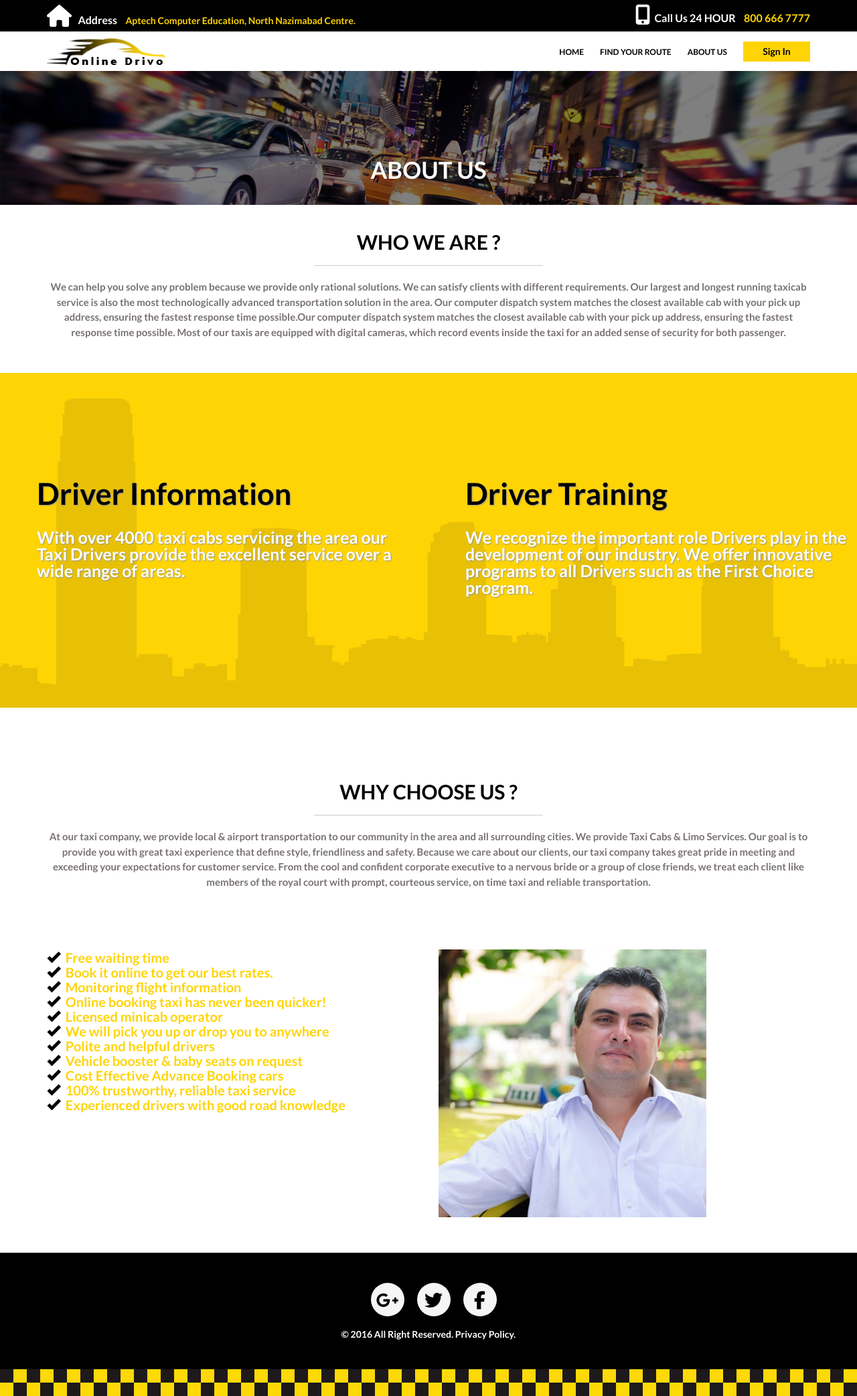
After one commit to shazaib/Project2016, a PHP site: page /about-us in a window 1280 px wide. The commit adds this page. Shown: the whole page at 67% size. Run offline with PHP 8.4, Linux system fonts and the light colour scheme; some libraries are stand-ins or nearby versions.

Commit message:
files updated

```diff
--- a/404.php
+++ b/404.php
@@ -7,7 +7,7 @@
 
 	<img src="images/logo3.png" style="margin-top:100px;">
 
-	<h1 style="font-family: 'Lato',sans-serif;font-size: 40px;margin-top: 65px;">Sorry this page is not Available</h1>
+	<h1 style="font-family: 'Lato',sans-serif;font-size: 40px;margin-top: 65px;">Sorry this page is not available</h1>
 
 	<h3 style="font-family: 'Lato',sans-serif;font-size: 20px;margin-top: 30px;"> This link you followed may be broken, or the page may have been removed.</h3>
 
--- /dev/null
+++ b/about-us.php
@@ -0,0 +1,133 @@
+
+<!DOCTYPE html>
+<html>
+<head>
+	<title>About Us</title>
+
+<meta name="viewport" content="width=device-width, initial-scale=1">
+
+
+<!-- jQuery library -->
+<script src="https://ajax.googleapis.com/ajax/libs/jquery/1.12.2/jquery.min.js"></script>
+
+
+<!-- Latest compiled and minified Bootstrap CSS -->
+<link rel="stylesheet" href="http://maxcdn.bootstrapcdn.com/bootstrap/3.3.6/css/bootstrap.min.css">
+
+
+<!-- Latest compiled Bootstrap JavaScript -->
+<script src="http://maxcdn.bootstrapcdn.com/bootstrap/3.3.6/js/bootstrap.min.js"></script>
+
+<link rel="stylesheet" type="text/css" href="style.css">
+
+<!-- Google font API -->
+<link href='https://fonts.googleapis.com/css?family=Lato:900italic' rel='stylesheet' type='text/css'>
+<link href='https://fonts.googleapis.com/css?family=Source+Sans+Pro:200' rel='stylesheet' type='text/css'>
+<link href='https://fonts.googleapis.com/css?family=Lato:700' rel='stylesheet' type='text/css'>
+
+<!-- Reset CSS -->
+<link rel="stylesheet" href="https://cdnjs.cloudflare.com/ajax/libs/meyer-reset/2.0/reset.min.css">
+
+<!--Smooth page Scroll-->
+<script src="js/smoothPageScroll.js"></script>
+<script src="http://cdnjs.cloudflare.com/ajax/libs/gsap/latest/TweenMax.min.js"></script>
+<script src="http://cdnjs.cloudflare.com/ajax/libs/gsap/latest/plugins/ScrollToPlugin.min.js"></script>
+
+<!-- Font Awesome -->
+<script src="https://use.fontawesome.com/4ab730f0d1.js"></script>
+
+</head>
+<body>
+
+
+<?php include'header.php'; ?>
+
+		<div class="row">
+			<div class="col-md-12 col-sm-12">
+				<div class="about-us img-responsive">
+					<div class="about-us-overlay">
+						<h1 class="about-h1">About Us</h1>
+					</div>
+				</div>
+			</div>
+		</div>
+
+		<div class="container">
+			<div class="row">
+				<div class="col-md-12 col-sm-12">
+					<div class="about-content">
+						<h1 class="about-h1" style="color:#000; font-size:30px;">Who we are ?</h1>
+						<hr class="about-hr">
+						<p class="about-p">We can help you solve any problem because we provide only rational solutions. We can satisfy clients with different requirements. Our largest and longest running taxicab service is also the most technologically advanced transportation solution in the area. Our computer dispatch system matches the closest available cab with your pick up address, ensuring the fastest response time possible.Our computer dispatch system matches the closest available cab with your pick up address, ensuring the fastest response time possible. Most of our taxis are equipped with digital cameras, which record events inside the taxi for an added sense of security for both passenger. </p>
+					</div> <!-- about-content end -->
+				</div><!-- columns end-->
+			</div><!-- row end-->
+		</div><!-- container end-->
+
+
+						<div class="row">
+							<div class="col-md-12 col-sm-12">
+								<div class="about-driver-info">
+									<div class="footer-img">
+										<div class="col-md-6 col-sm-6">
+											<h1 class="about-driver-info-h1">Driver Information</h1>
+											<p class="about-driver-info-p">With over 4000 taxi cabs servicing the area our Taxi Drivers provide the excellent service over a wide range of areas.</p>
+										</div>
+
+										<div class="col-md-6 col-sm-6">
+											<h1 class="about-driver-info-h1">Driver Training</h1>
+											<p class="about-driver-info-p">We recognize the important role Drivers play in the development of our industry. We offer innovative programs to all Drivers such as the First Choice program.</p>
+										</div>
+									</div>
+								</div>
+							</div>
+						</div>
+
+					<div class="container">
+						<div class="row">
+							<div class="col-md-12 col-sm-12">
+								<div class="about-content">
+
+									<h1 class="about-h1" style="color:#000; font-size:30px; margin-top:70px;">Why Choose Us ?</h1>
+									<hr class="about-hr">
+									<p class="about-p">At our taxi company, we provide local & airport transportation to our community in the area and all surrounding cities. We provide Taxi Cabs & Limo Services. Our goal is to provide you with great taxi experience that define style, friendliness and safety. Because we care about our clients, our taxi company takes great pride in meeting and exceeding your expectations for customer service. From the cool and confident corporate executive to a nervous bride or a group of close friends, we treat each client like members of the royal court with prompt, courteous service, on time taxi and reliable transportation.</p>
+								</div> <!-- about-content end -->
+							</div><!-- columns end-->
+						</div><!-- row end-->
+
+
+						<div class="about-content">
+						<div class="row">
+							<div class="col-md-6 col-sm-6">
+								<ul>
+									<li><p class="about-p-feature"><span class="glyphicon glyphicon-ok" aria-hidden="true" style="color:#000;"></span>&nbsp Free waiting time</p></li>
+									<li><p class="about-p-feature"><span class="glyphicon glyphicon-ok" aria-hidden="true" style="color:#000;"></span>&nbsp Book it online to get our best rates.</p></li>
+									<li><p class="about-p-feature"><span class="glyphicon glyphicon-ok" aria-hidden="true" style="color:#000;"></span>&nbsp Monitoring flight information</p></li>
+									<li><p class="about-p-feature"><span class="glyphicon glyphicon-ok" aria-hidden="true" style="color:#000;"></span>&nbsp Online booking taxi has never been quicker!</p></li>
+									<li><p class="about-p-feature"><span class="glyphicon glyphicon-ok" aria-hidden="true" style="color:#000;"></span>&nbsp Licensed minicab operator</p></li>
+									<li><p class="about-p-feature"><span class="glyphicon glyphicon-ok" aria-hidden="true" style="color:#000;"></span>&nbsp We will pick you up or drop you to anywhere</p></li>
+									<li><p class="about-p-feature"><span class="glyphicon glyphicon-ok" aria-hidden="true" style="color:#000;"></span>&nbsp Polite and helpful drivers</p></li>
+									<li><p class="about-p-feature"><span class="glyphicon glyphicon-ok" aria-hidden="true" style="color:#000;"></span>&nbsp Vehicle booster & baby seats on request</p></li>
+									<li><p class="about-p-feature"><span class="glyphicon glyphicon-ok" aria-hidden="true" style="color:#000;"></span>&nbsp Cost Effective Advance Booking cars</p></li>
+									<li><p class="about-p-feature"><span class="glyphicon glyphicon-ok" aria-hidden="true" style="color:#000;"></span>&nbsp 100% trustworthy, reliable taxi service</p></li>
+									<li><p class="about-p-feature"><span class="glyphicon glyphicon-ok" aria-hidden="true" style="color:#000;"></span>&nbsp Experienced drivers with good road knowledge</p></li>
+								</ul>
+							</div>
+
+
+							<div class="col-md-6 col-sm-6">
+								<img style="width:400px; height:400px;" src="images/img3.jpg">
+							</div>
+
+							</div><!-- row end-->
+
+						</div><!-- about-content end -->
+					</div><!-- container end-->
+
+
+
+<?php include'footer.php'; ?>
+
+
+</body>
+</html>
--- a/header.php
+++ b/header.php
@@ -1,7 +1,7 @@
 <!DOCTYPE html>
 <html>
 <head>
-	<title></title>
+	<title>About Us</title>
 
 <?php include ('includes/config.php'); ?>
 
@@ -34,16 +34,16 @@
 <script src="https://use.fontawesome.com/4ab730f0d1.js"></script>
 
 <!--Smooth page Scroll-->
-        <script src="js/smoothPageScroll.js"></script>
-      	<script src="http://cdnjs.cloudflare.com/ajax/libs/gsap/latest/TweenMax.min.js"></script>
-        <script src="http://cdnjs.cloudflare.com/ajax/libs/gsap/latest/plugins/ScrollToPlugin.min.js"></script>
+<script src="js/smoothPageScroll.js"></script>
+<script src="http://cdnjs.cloudflare.com/ajax/libs/gsap/latest/TweenMax.min.js"></script>
+<script src="http://cdnjs.cloudflare.com/ajax/libs/gsap/latest/plugins/ScrollToPlugin.min.js"></script>
 
-
+<!-- Date and Time styling -->
 <script type="text/javascript" src="http://code.jquery.com/jquery-2.1.4.min.js"></script>
 <script src="//cdn.jsdelivr.net/webshim/1.14.5/polyfiller.js"></script>
 
 <!--parallax Scrolling-->
-	<script src="js/jquery.stellar.min.js"></script>
+<script src="js/jquery.stellar.min.js"></script>
 
 <script>
 
@@ -100,8 +100,7 @@
 							<ul>
 								<li><a href="index">Home</a></li>
 								<li><a href="map">Find Your Route</a></li>
-								<li><a href="#">About Us</a></li>
-								<li><a href="#">Contact</a></li>
+								<li><a href="about-us">About Us</a></li>
 								<li><button class="account-btn" onclick="location.href='signin'" >Sign In</button></li>
 							</ul>
 						</div>
--- a/jak.php
+++ b/jak.php
@@ -6,8 +6,8 @@
 
 
  $server="localhost";
- $username="root";
- $pass="";
+ $username="project2016";
+ $pass="123";
  $db="project2016";
 
  ?>
--- a/map.php
+++ b/map.php
@@ -1,9 +1,9 @@
-<!-- <!DOCTYPE html>
+<!DOCTYPE html>
 <html>
   <head>
     <meta name="viewport" content="initial-scale=1.0, user-scalable=no">
     <meta charset="utf-8">
-    <title>find your ride</title> -->
+    <title>Find your route</title>
 <?php include'header.php'; ?>
 
     <style>
--- a/style.css
+++ b/style.css
@@ -750,6 +750,88 @@ footer{
 /**************************** Login end **********************/
 
 
+/**************************** About us **********************/
+
+.about-us{
+	background:url(images/banner.jpg) no-repeat;
+	background-position: center;
+	background-size: cover;
+	height: 200px;
+}
+
+.about-us-overlay{
+	width: 100%;
+	height: 200px;
+	background: rgba(0,0,0,0.5);
+	padding-top: 130px;
+}
+
+.about-h1{
+	font-family: 'Lato', sans-serif;
+	font-size: 35px;
+	color: #fff;
+	text-align: center;
+    text-transform: uppercase;
+}
+.about-p{
+	font-family: 'Lato', sans-serif;
+	font-size: 15px;
+	color: #797272;
+	text-align: center;
+	line-height: 1.5;
+}
+
+.about-p-feature{
+	font-family:'Lato', sans-serif;
+	font-size: 20px;
+	color: #FFD405;
+	text-align: left;
+}
+
+.about-content{
+	width: 100%;
+	/*height: 500px;*/
+	background-color: #fff;
+	padding-top: 40px;
+	padding-bottom: 50px;
+}
+
+.about-hr{
+	width: 30%;
+	height: 1px;
+	background-color: #ccc;
+	border: none;
+}
+
+.about-driver-info{
+	width: 100%;
+	background-color: #FFD405;
+	padding-top: 38px;
+}
+
+.about-driver-info-h1{
+	font-family: 'Lato', sans-serif;
+	font-size: 45px;
+	color: #000;
+	font-weight: 600;
+	margin-top: 120px;
+	margin-left: 40px;
+	text-shadow: 1px 1px 2px rgba(150, 150, 150, 1);
+}
+
+.about-driver-info-p{
+	font-family: 'Lato', sans-serif;
+	font-size:25px;
+	color:#fff;
+	font-weight: 600;
+	margin-top:30px;
+	margin-left: 40px;
+	text-shadow: 1px 1px 2px rgba(150, 150, 150, 1);
+}
+
+
+/**************************** About us end **********************/
+
 
 @media screen and (max-width: 992px){ /******* media query 992px ********/
 
@@ -852,8 +934,6 @@ footer{
 
 
 @media screen and (max-width: 768px){ /******* media query 768px ********/
-
-
 
 
 .top-bar h4{
@@ -962,6 +1042,31 @@ footer{
     padding: 40px 0;
 }
 
+.about-driver-info-h1{
+	font-family: 'Lato', sans-serif;
+	font-size: 25px;
+	color: #000;
+	font-weight: 600;
+	margin-top: 50px;
+	text-shadow: 1px 1px 2px rgba(150, 150, 150, 1);
+}
+
+.about-driver-info-p{
+	font-family: 'Lato', sans-serif;
+	font-size:20px;
+	color:#fff;
+	font-weight: 600;
+	margin-top:30px;
+	text-shadow: 1px 1px 2px rgba(150, 150, 150, 1);
+}
+
+.about-driver-info{
+	width: 100%;
+	background-color: #FFD405;
+	padding-top: 38px;
+	padding-bottom: 80px;
+}
+
 }/******* media query 768px end ********/
 
 
```
Also changed, not shown: account.css (+3 -13 lines), contact.php (added, +115 -0 lines), map5.php (added, +174 -0 lines), profile.php (+46 -12 lines), images/img3.jpg (added).
